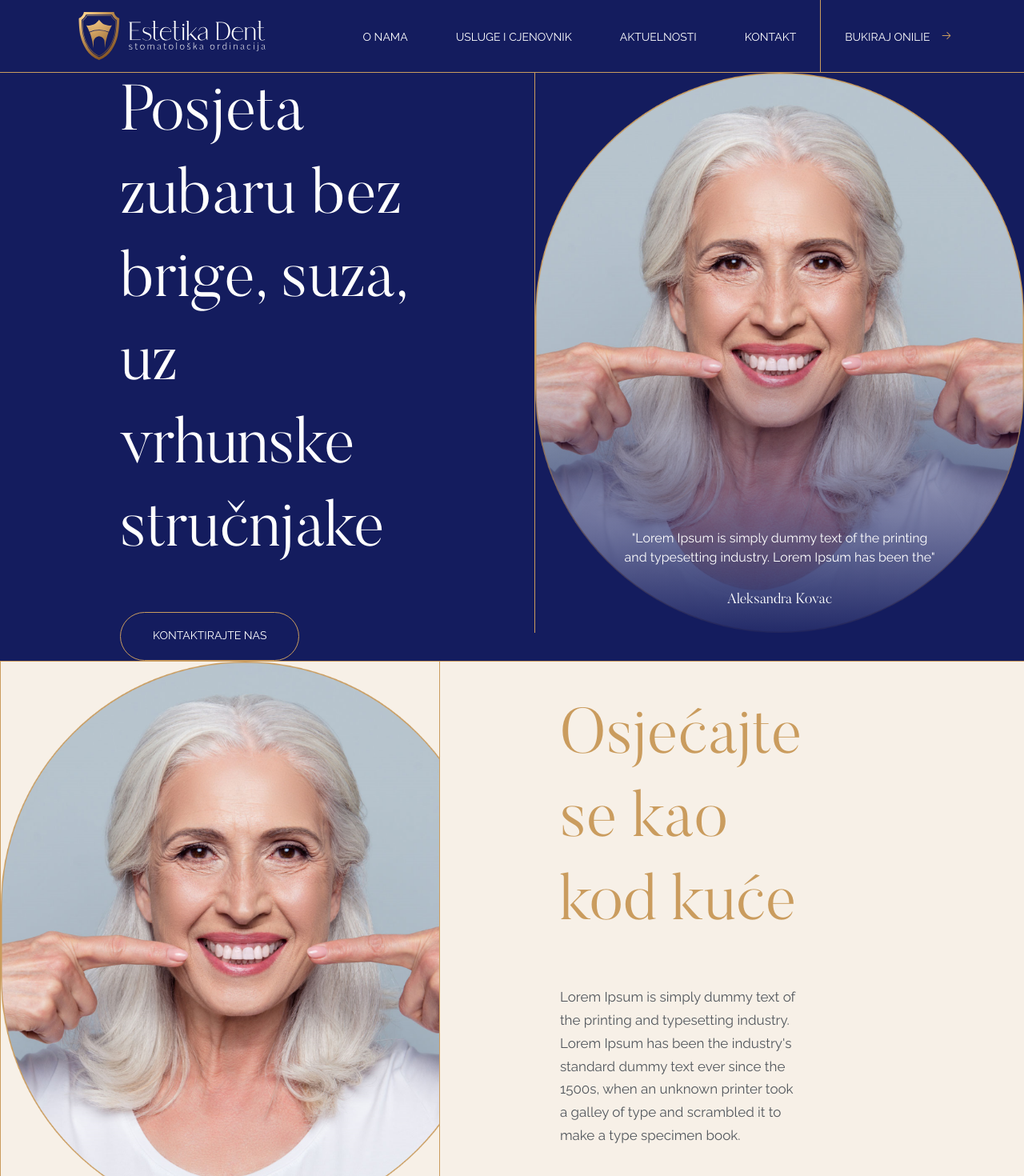
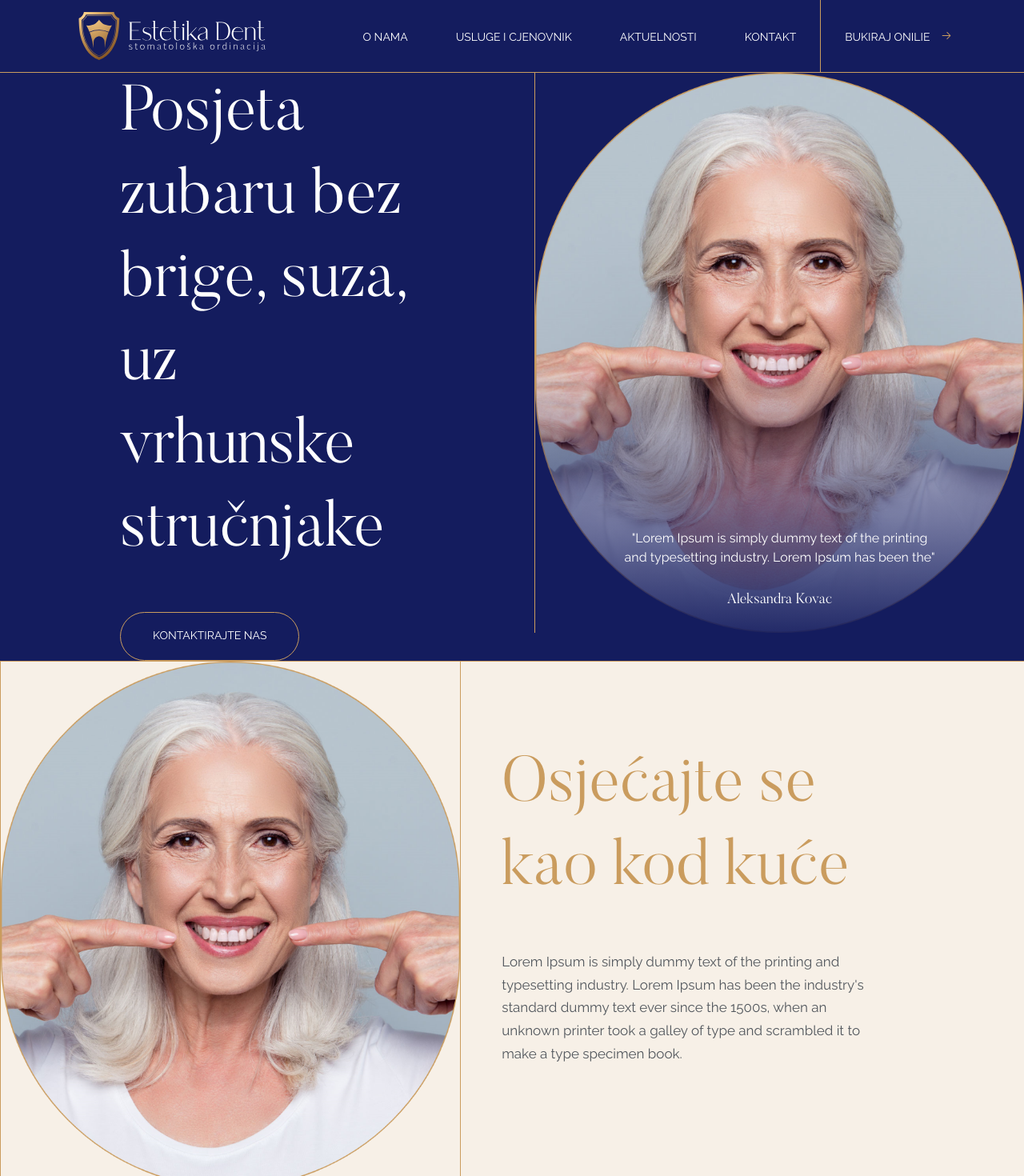
Before and after one commit to nerko85/estetika-dent, a Next.js app: page / in a window 1280 px wide. Shown: the top 1470 px of the page at 80% size. Built offline with nearby package versions, Linux system fonts and the light colour scheme.

Commit message:
Added new styling to custom sections

```diff
--- a/components/CustomSection/CustomSection.style.js
+++ b/components/CustomSection/CustomSection.style.js
@@ -15,6 +15,7 @@ const Section = styled.section`
       display: flex;
       color: ${({ theme }) => theme.text};
       font-family: ${({ theme }) => theme.heading};
+      padding: 0 4vw;
 
       .section-content {
         margin: auto;
@@ -38,6 +39,7 @@ const Section = styled.section`
       overflow: hidden;
       isolation: isolate;
       position: relative;
+      max-width: 45vw;
 
       img {
         width: 100%;
@@ -64,7 +66,12 @@ const Section = styled.section`
     }
   }
 
-  @media (min-width: ${({ theme }) => theme.desktop}) {
+  @media (min-width: ${({ theme }) => theme.widescreen}) {
+    .inner .section--text {
+      padding: 0 10vw;
+    }
+  }
+  @media (min-width: ${({ theme }) => theme.tablet}) {
     padding: 0;
     .inner {
       padding: 0;
@@ -74,18 +81,19 @@ const Section = styled.section`
       grid-template-columns: ${({ dir }) =>
         dir === "left" ? "1fr auto" : "auto 1fr"};
 
-      .section--text {
-        padding: 0 15rem;
-      }
-
       .section--media {
         justify-content: flex-start;
-        height: calc(100vh - 100px);
+        max-height: 100vh;
         border-right: 1px solid ${({ theme }) => theme.gold};
         border-left: 1px solid ${({ theme }) => theme.gold};
         img {
-          height: 100%;
-          width: auto;
+          ${
+            "" /* height: 100%;
+          width: auto; */
+          }
+          width:100%;
+          height: auto;
+          object-fit: contain;
         }
       }
     }
@@ -95,6 +103,7 @@ const Section = styled.section`
     .inner {
       .section--media {
         order: -1;
+        max-width: 100vw;
       }
 
       .section--text {
```
